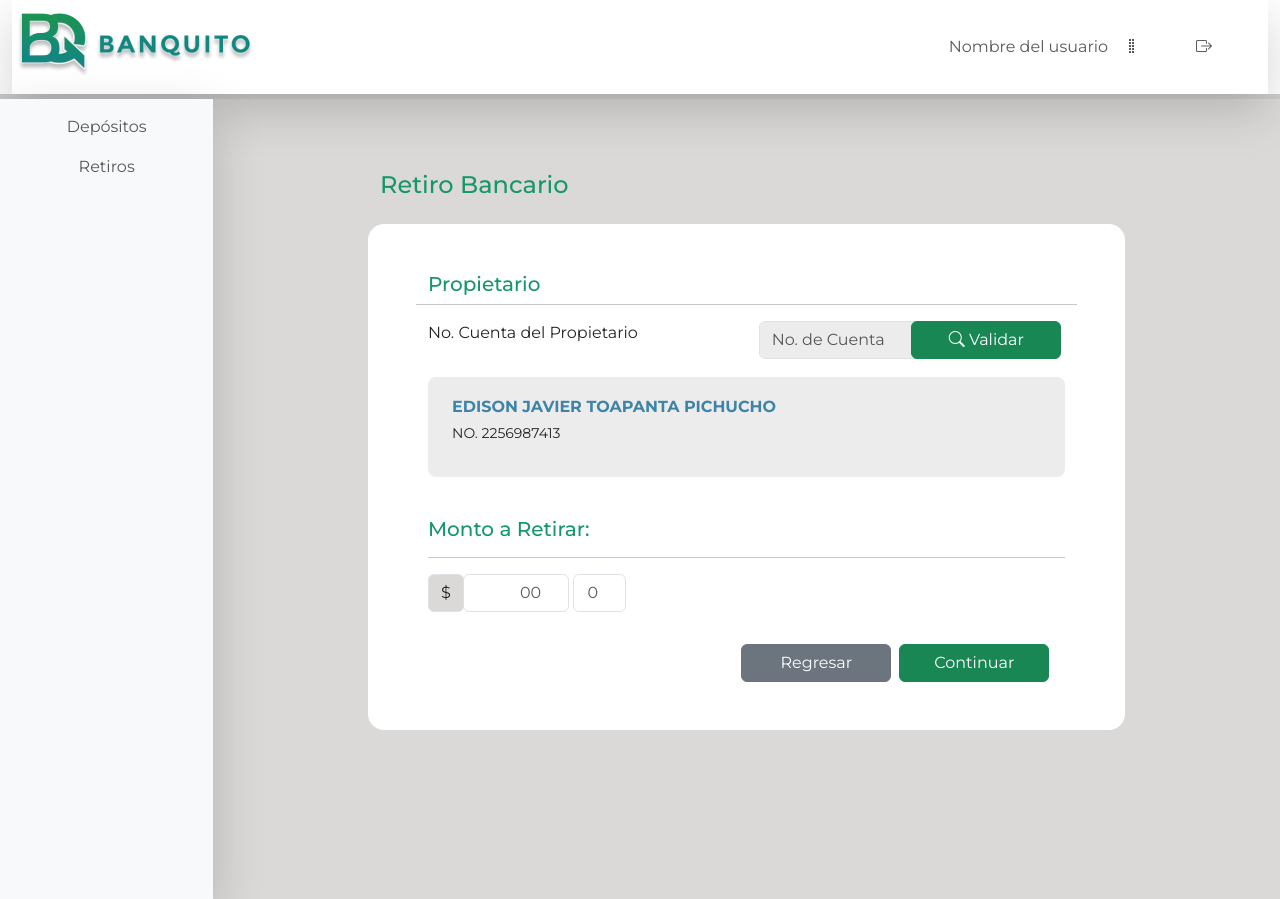
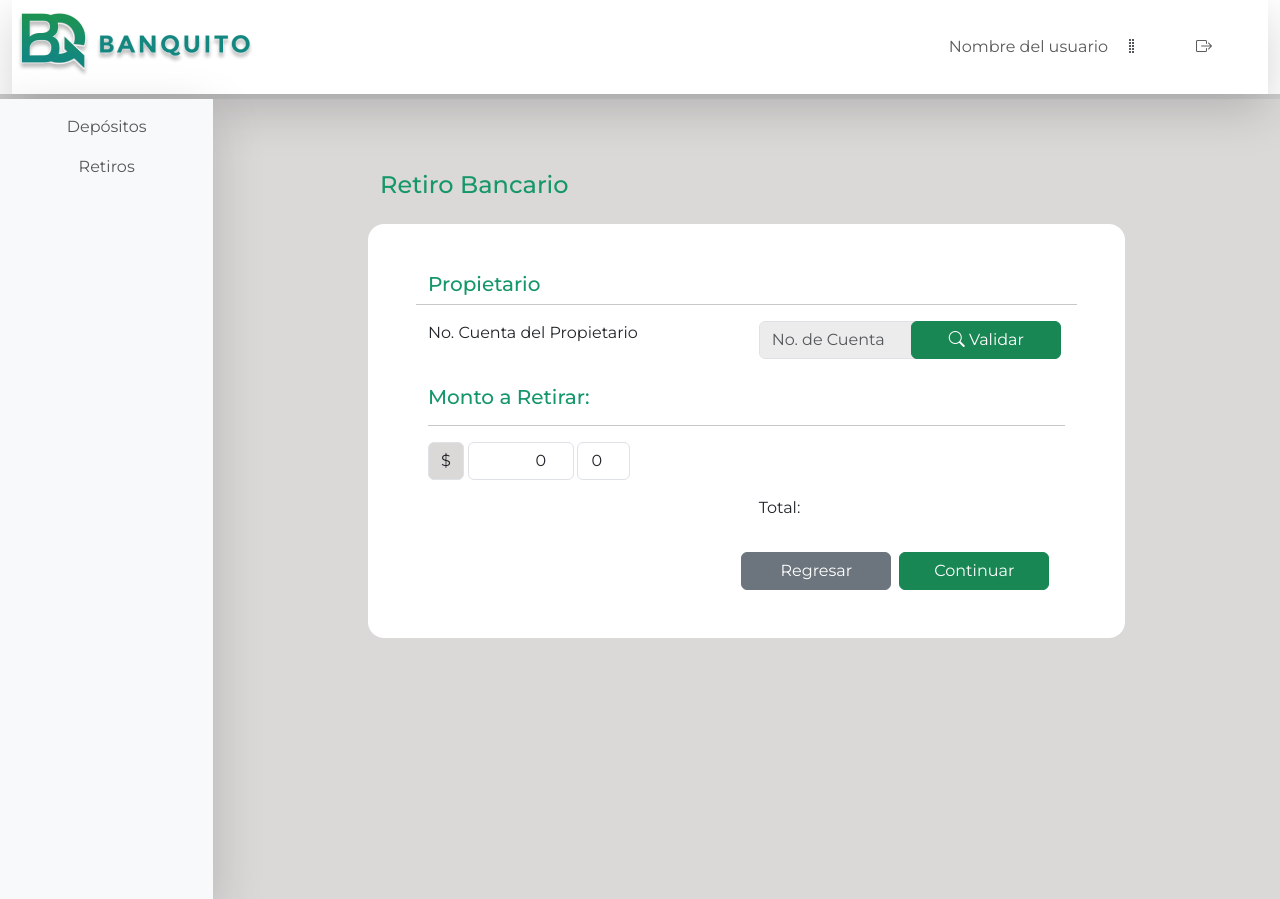
Before and after one commit to BryanPazminoG/ventanilla, an Angular app: page /retiros in a window 1280 px wide. Built offline with nearby package versions, Linux system fonts and the light colour scheme.

Commit message:
Validaciones de cliente, numero de cuenta y montos

```diff
--- a/src/app/Paginas/ventanilla/depositos/depositos.component.html
+++ b/src/app/Paginas/ventanilla/depositos/depositos.component.html
@@ -52,10 +52,13 @@
                   <div
                     class="col-12 my-3 p-4 rounded-3"
                     style="background-color: #ececec"
+                    *ngIf="clienteEncontrado"
                   >
                     <p style="color: #3d84a7; line-height: 0.8em">
-                      {{ clienteEncontrado?.nombres }}
-                      {{ clienteEncontrado?.apellidos }}
+                      <b>
+                        {{ clienteEncontrado?.nombres }}
+                        {{ clienteEncontrado?.apellidos }}
+                      </b>
                     </p>
                     <p style="font-size: 14px; line-height: 0.5em">
                       {{ cuentaEncontrada?.numeroCuenta }}
@@ -84,6 +87,9 @@
                         class="form-control text-end"
                         placeholder="00"
                         required
+                        name="dollars"
+                        [(ngModel)]="dollars"
+                        (input)="updateTotal()"
                       />
                     </div>
                     <div class="input-group-append col-1 align-items-center">
@@ -92,6 +98,9 @@
                         class="form-control text-end"
                         placeholder="0"
                         required
+                        name="dollars"
+                        [(ngModel)]="ctvs"
+                        (input)="updateTotal()"
                       />
                     </div>
                     <br />
@@ -99,7 +108,12 @@
                   <div class="row">
                     <div class="col-6"></div>
                     <div class="col-6">
-                      <p>Total: <b style="color: #159768">$00.0</b></p>
+                      <p>
+                        Total:
+                        <b style="color: #159768" *ngIf="dollars || ctvs"
+                          >$ {{ totalDollars }}</b
+                        >
+                      </p>
                     </div>
                   </div>
                   <br />
--- a/src/app/Paginas/ventanilla/depositos/depositos.component.ts
+++ b/src/app/Paginas/ventanilla/depositos/depositos.component.ts
@@ -10,9 +10,12 @@ import { CuentaService } from "src/app/Servicios/cuenta.service";
 })
 export class DepositosComponent {
   numeroCuenta: string = "";
-  idCliente: string = "";
+  idCliente: any = "";
   cuentaEncontrada: Cuenta | null = null;
   clienteEncontrado: Cliente | null = null;
+  dollars: number = 0;
+  ctvs: number = 0;
+  totalDollars: number = 0;
 
   constructor(
     private router: Router,
@@ -20,12 +23,18 @@ export class DepositosComponent {
     private clienteService: ClienteService
   ) {}
 
+  updateTotal(): void {
+    this.totalDollars = this.dollars + this.ctvs / 100;
+  }
+
   buscarCuenta(): void {
     this.cuentaService
       .buscarCuentaPorNumero(this.numeroCuenta)
       .subscribe((data) => {
         console.log(data);
         this.cuentaEncontrada = data;
+        this.idCliente = this.cuentaEncontrada!.codCliente;
+        this.buscarCliente();
       });
   }
 
@@ -43,7 +52,7 @@ export class DepositosComponent {
 }
 
 export interface Cuenta {
-  codCuenta: number;
+  codCuenta: any;
   numeroCuenta: string;
   codTipoCuenta: string;
   codCliente: number;
@@ -56,7 +65,7 @@ export interface Cuenta {
 }
 
 export interface Cliente {
-  codigo: number;
+  codigo: any;
   tipoCliente: string;
   tipoIdentificacion: string;
   numeroIdentificacion: string;
--- a/src/app/Paginas/ventanilla/retiros/retiros.component.html
+++ b/src/app/Paginas/ventanilla/retiros/retiros.component.html
@@ -34,12 +34,18 @@
                         type="text"
                         class="form-control"
                         placeholder="No. de Cuenta"
+                        name="numeroCuenta"
+                        [(ngModel)]="numeroCuenta"
                         required
                       />
                     </div>
 
                     <div class="col-2 text-center">
-                      <button type="button" class="btn btn-success mx-1">
+                      <button
+                        type="button"
+                        class="btn btn-success mx-1"
+                        (click)="buscarCuenta()"
+                      >
                         <i class="bi bi-search"></i> Validar
                       </button>
                     </div>
@@ -47,12 +53,16 @@
                   <div
                     class="col-12 my-3 p-4 rounded-3"
                     style="background-color: #ececec"
+                    *ngIf="clienteEncontrado"
                   >
                     <p style="color: #3d84a7; line-height: 0.8em">
-                      <b>EDISON JAVIER TOAPANTA PICHUCHO</b>
+                      <b>
+                        {{ clienteEncontrado?.nombres }}
+                        {{ clienteEncontrado?.apellidos }}
+                      </b>
                     </p>
                     <p style="font-size: 14px; line-height: 0.5em">
-                      NO. 2256987413
+                      {{ cuentaEncontrada?.numeroCuenta }}
                     </p>
                   </div>
                   <br />
@@ -67,26 +77,50 @@
                       >
                     </div>
 
-                    <div class="input-group-prepend col-2 align-items-center">
+                    <div
+                      class="input-group-prepend col-2 align-items-center mx-1"
+                    >
                       <input
                         type="number"
                         class="form-control text-end"
                         placeholder="00"
+                        required
+                        name="dollars"
+                        [(ngModel)]="dollars"
+                        (input)="updateTotal()"
                       />
                     </div>
-
-                    <div class="input-group-append col-1 align-self-end mx-1">
+                    <div class="input-group-append col-1 align-items-center">
                       <input
                         type="number"
                         class="form-control text-end"
                         placeholder="0"
+                        required
+                        name="dollars"
+                        [(ngModel)]="ctvs"
+                        (input)="updateTotal()"
                       />
                     </div>
                     <br />
                   </div>
+                  <div class="row">
+                    <div class="col-6"></div>
+                    <div class="col-6">
+                      <p>
+                        Total:
+                        <b style="color: #159768" *ngIf="dollars || ctvs"
+                          >$ {{ totalDollars }}</b
+                        >
+                      </p>
+                    </div>
+                  </div>
                 </form>
                 <div class="px-4 mt-3">
-                  <button type="button" class="btn btn-success mx-1" (click)="validacionRet()">
+                  <button
+                    type="button"
+                    class="btn btn-success mx-1"
+                    (click)="validacionRet()"
+                  >
                     Continuar
                   </button>
                   <button type="button" class="btn btn-secondary mx-1">
--- a/src/app/Paginas/ventanilla/retiros/retiros.component.ts
+++ b/src/app/Paginas/ventanilla/retiros/retiros.component.ts
@@ -13,6 +13,9 @@ export class RetirosComponent {
   cuentaEncontrada: Cuenta | null = null;
   idCliente: any = this.cuentaEncontrada?.codCliente.toString;
   clienteEncontrado: Cliente | null = null;
+  dollars: number = 0;
+  ctvs: number = 0;
+  totalDollars: number = 0;
 
   constructor(
     private router: Router,
@@ -20,12 +23,18 @@ export class RetirosComponent {
     private clienteService: ClienteService
   ) {}
 
+  updateTotal(): void {
+    this.totalDollars = this.dollars + this.ctvs / 100;
+  }
+
   buscarCuenta(): void {
     this.cuentaService
       .buscarCuentaPorNumero(this.numeroCuenta)
       .subscribe((data) => {
         console.log(data);
         this.cuentaEncontrada = data;
+        this.idCliente = this.cuentaEncontrada!.codCliente;
+        this.buscarCliente();
       });
   }
 
```
